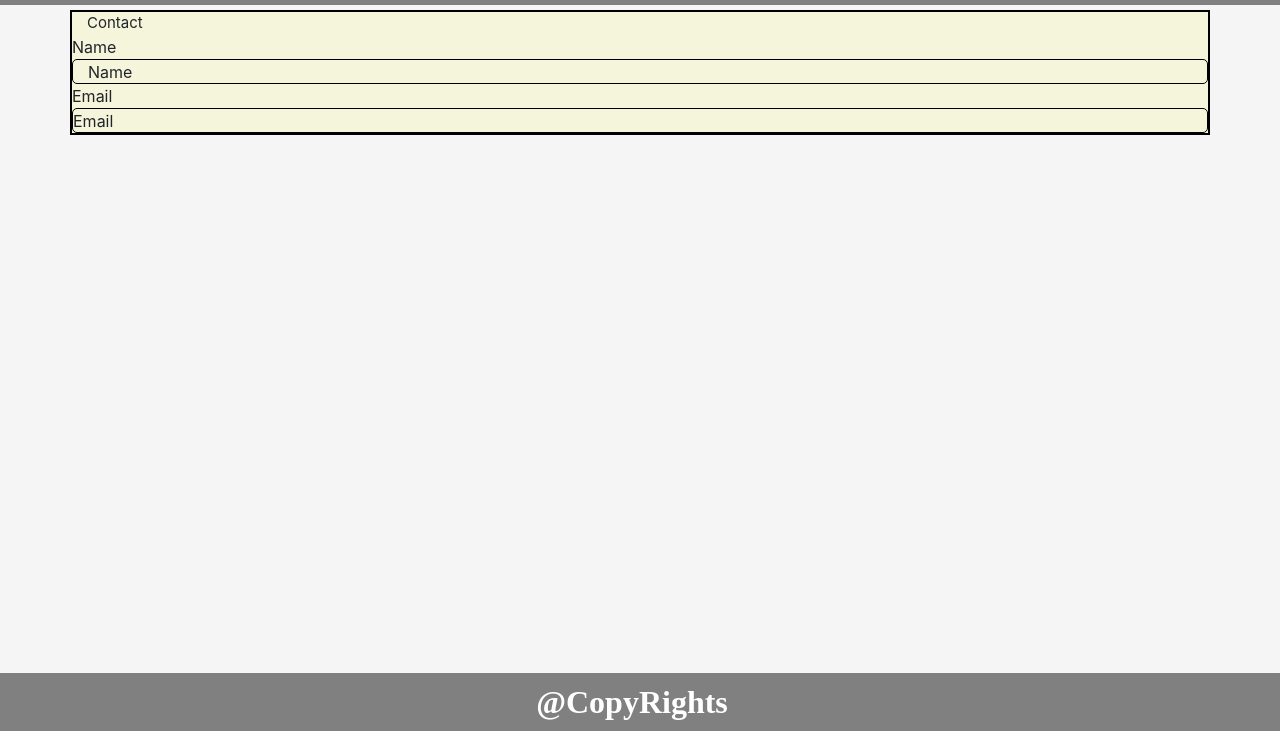
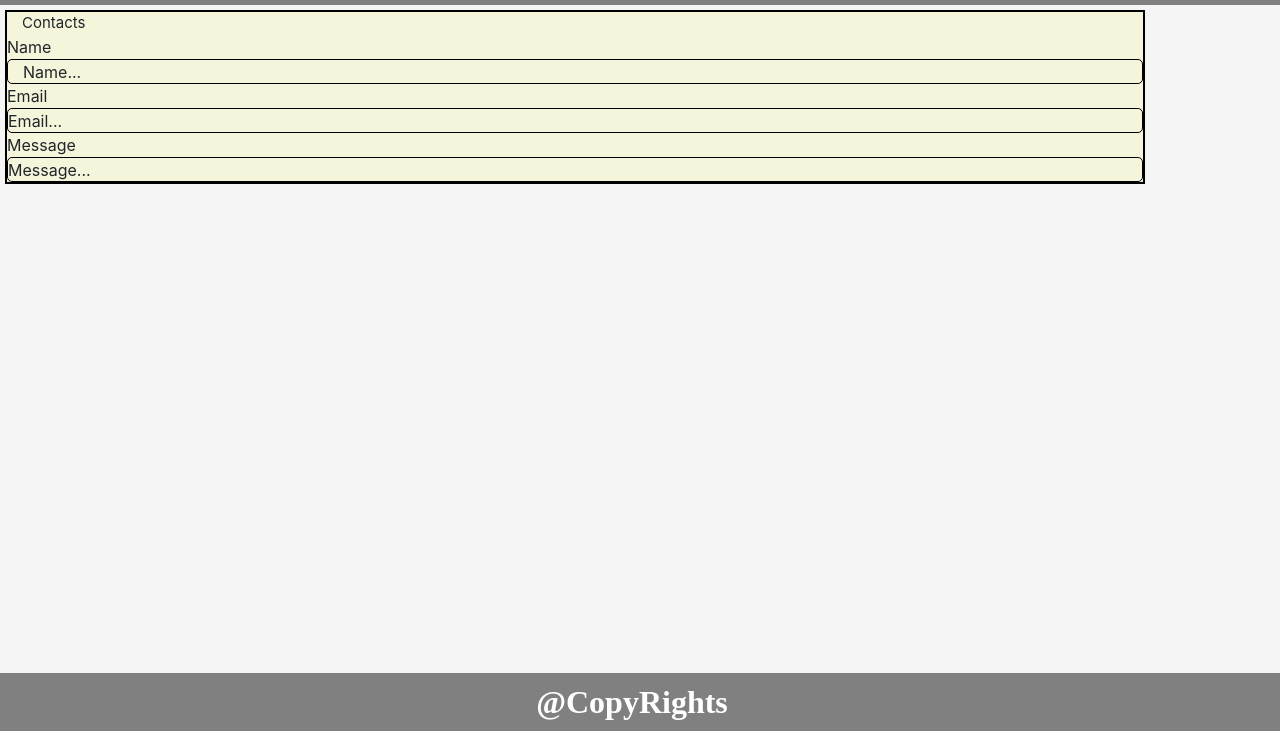
Before and after one commit to Agarc4777/codeRefactor.github.io, a plain HTML site: page week two hw/contacts.html in a window 1280 px wide. Shown: the part 69-800 px from the top of the page. Drawn offline with nearby package versions, Linux system fonts and the light colour scheme.

Commit message:
added email and messages boxes to contacts page

```diff
--- a/week two hw/contacts.css
+++ b/week two hw/contacts.css
@@ -22,6 +22,8 @@ nav.navbar.navbar-light.bg-light {
     border-style: solid;
     margin-top: 5px;
     background-color: beige;
+    margin-bottom: 5px;
+    margin-left: 5px;
 }
 
 .footer {
--- a/week two hw/contacts.html
+++ b/week two hw/contacts.html
@@ -31,7 +31,7 @@
     <section class="container" id="container">
         <div class="row" id="row">
             <div class="col-sm-12" id="contactParagraph">
-                Contact
+                Contacts
             </div>
 
             <div class="col">
@@ -41,7 +41,7 @@
             </div>
 
             <div class="col-sm-12" id="boxed">
-                Name
+                Name...
             </div>
             <div class="col">
                 <div class="row">
@@ -50,11 +50,19 @@
             </div>
             <div class="col-sm-12" id="boxed">
                 <div class="row">
-                    Email
+                    Email...
                 </div>
             </div>
-
-
+            <div class="col">
+                <div class="row">
+                    Message
+                </div>
+            </div>
+            <div class="col-sm-12" id="boxed">
+                <div class="row">
+                    Message...
+                </div>
+            </div>
         </div>
     </section>
 
```
